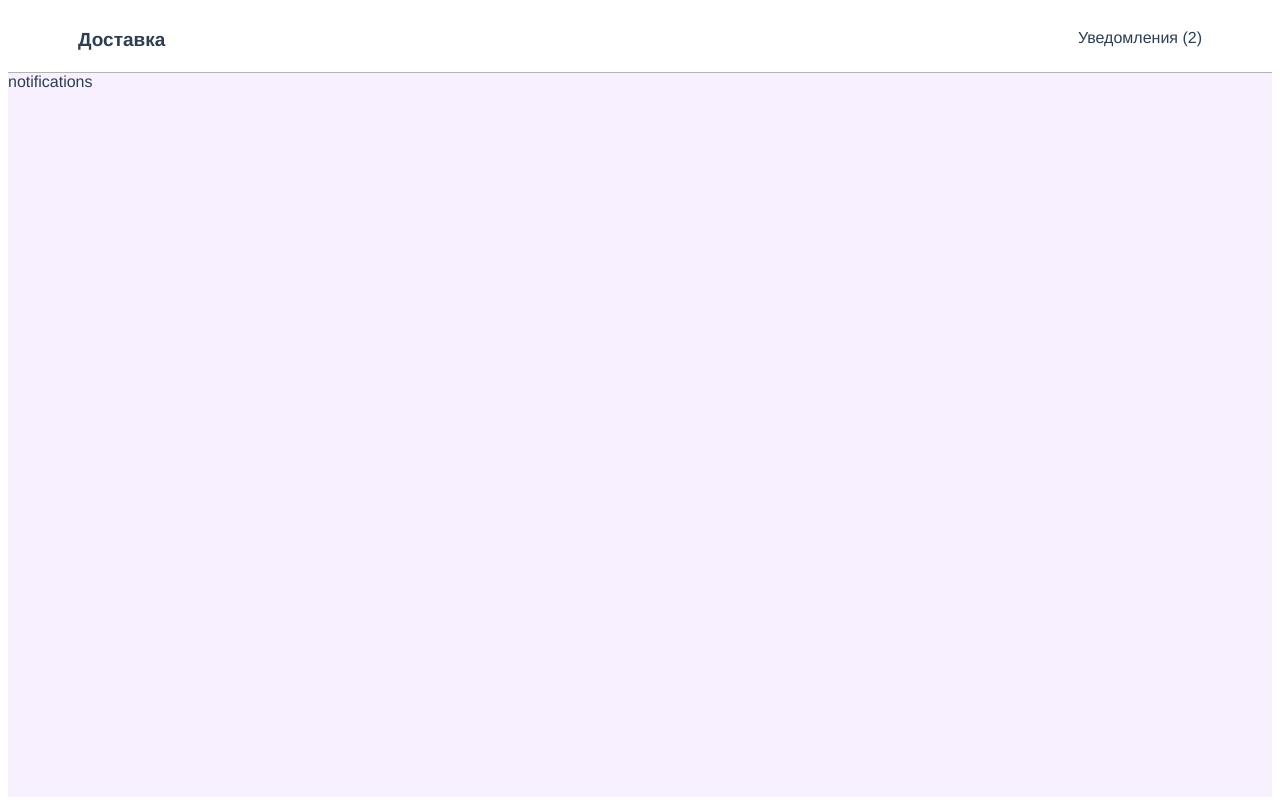
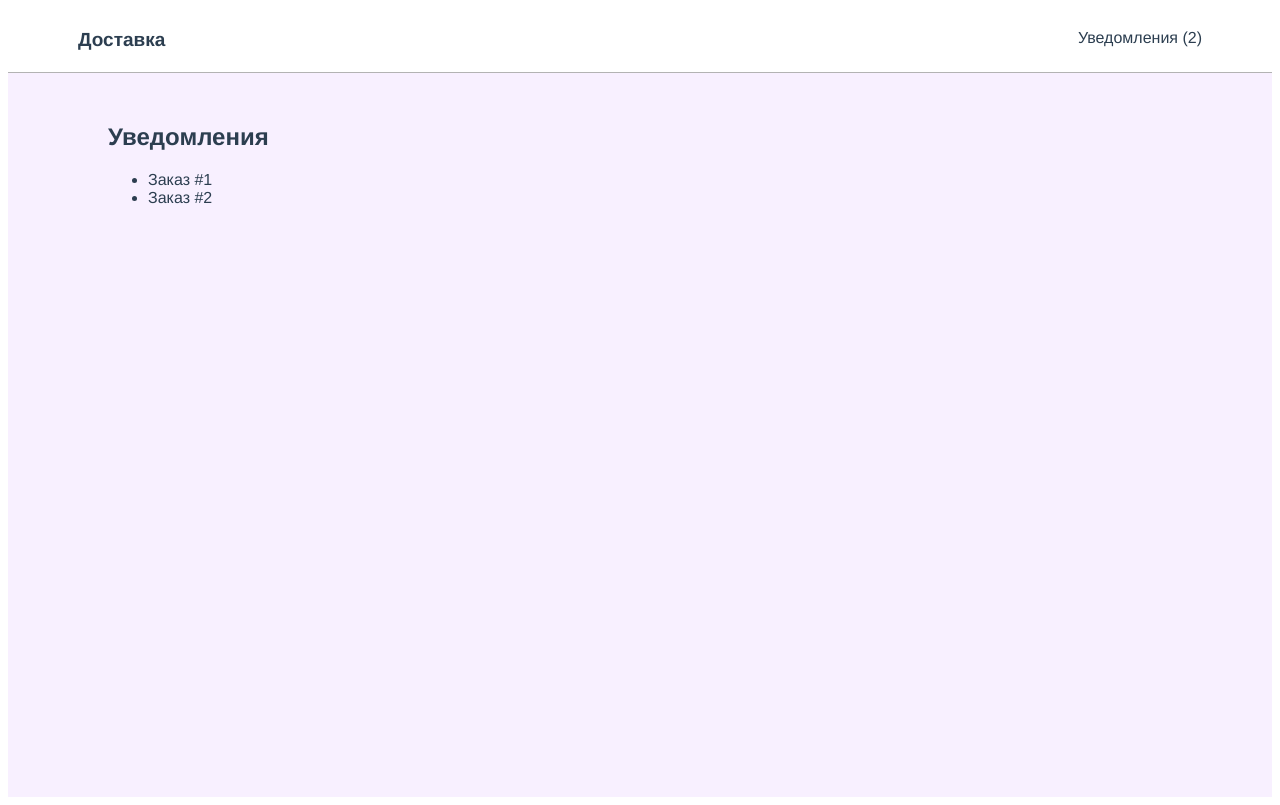
Before and after one commit to Yuliana-coder/delivery-project, a Vue app: page /notifications in a window 1280 px wide. Built offline with nearby package versions, Linux system fonts and the light colour scheme.

Commit message:
Уведомления - vuex

```diff
--- a/package.json
+++ b/package.json
@@ -10,7 +10,8 @@
   "dependencies": {
     "core-js": "^3.6.5",
     "vue": "^2.6.11",
-    "vue-router": "^3.4.7"
+    "vue-router": "^3.4.7",
+    "vuex": "^3.5.1"
   },
   "devDependencies": {
     "@vue/cli-plugin-babel": "~4.5.0",
--- a/src/main.js
+++ b/src/main.js
@@ -1,9 +1,10 @@
-import Vue from 'vue'
-import App from './App.vue'
+import Vue from "vue";
+import App from "./App.vue";
 import router from "./router";
-
+import store from "./store";
 
 new Vue({
   router,
-  render: h => h(App),
-}).$mount('#app')
+  store,
+  render: (h) => h(App),
+}).$mount("#app");
--- a/src/mock/orders-list.json
+++ b/src/mock/orders-list.json
@@ -37,7 +37,7 @@
     },
     {
         "orderId": 3,
-        "processed": false,
+        "processed": true,
         "dishes":[
             {
                 "id": 3,
--- a/src/page/notifications/notifications.css
+++ b/src/page/notifications/notifications.css
@@ -0,0 +1,3 @@
+.notifications {
+  padding: 30px 100px;
+}
--- a/src/page/notifications/notifications.js
+++ b/src/page/notifications/notifications.js
@@ -1,3 +1,21 @@
 export default {
   name: "Notifications",
+  data() {
+    return {
+      orders: null,
+    };
+  },
+  beforeMount() {
+    this.orders = this.$store.state.orders;
+    console.log(this.orders);
+  },
+  computed: {
+    notificationOrders () {
+        let allOrders = [...this.orders];
+        allOrders = allOrders.filter((item) => {
+            return !item.processed
+        })
+      return allOrders;
+    }
+  }
 };
--- a/src/page/notifications/notifications.vue
+++ b/src/page/notifications/notifications.vue
@@ -1,6 +1,12 @@
 <template>
   <div class="notifications">
-    notifications
+    <h2>Уведомления</h2>
+    <template v-if="notificationOrders && notificationOrders.length">
+      <ul>
+        <li v-for="(item, key) in notificationOrders" :key="key"><a>Заказ #{{item.orderId}}</a></li>
+      </ul>
+    </template>
+    <template v-else><span>Нет необработанных заказов</span></template>
   </div>
 </template>
 
--- a/src/router.js
+++ b/src/router.js
@@ -1,5 +1,6 @@
 import Vue from "vue";
 import VueRouter from "vue-router";
+import store from "./store";
 
 Vue.use(VueRouter);
 import MainLayout from "@/layout-pages/main-layout.vue";
@@ -19,6 +20,11 @@ const router = new VueRouter({
     {
       path: "/",
       component: MainLayout,
+      beforeEnter(to, from, next) {
+        store.dispatch("getData").finally(() => {
+          next();
+        });
+      },
       children: [
         {
           path: "",
--- /dev/null
+++ b/src/store/index.js
@@ -0,0 +1,25 @@
+import Vue from "vue";
+import Vuex from "vuex";
+import ordersMock from "@/mock/orders-list.json";
+
+Vue.use(Vuex);
+
+const store = new Vuex.Store({
+  modules: {},
+  getters: {},
+  actions: {
+    getData() {
+      store.commit("setData", ordersMock);
+    },
+  },
+  state: {
+    orders: null,
+  },
+  mutations: {
+    setData(state, data) {
+      state.orders = data;
+    },
+  },
+});
+
+export default store;
```
Also changed, not shown: 1 other file (tests, documents, lock files or other folders).
